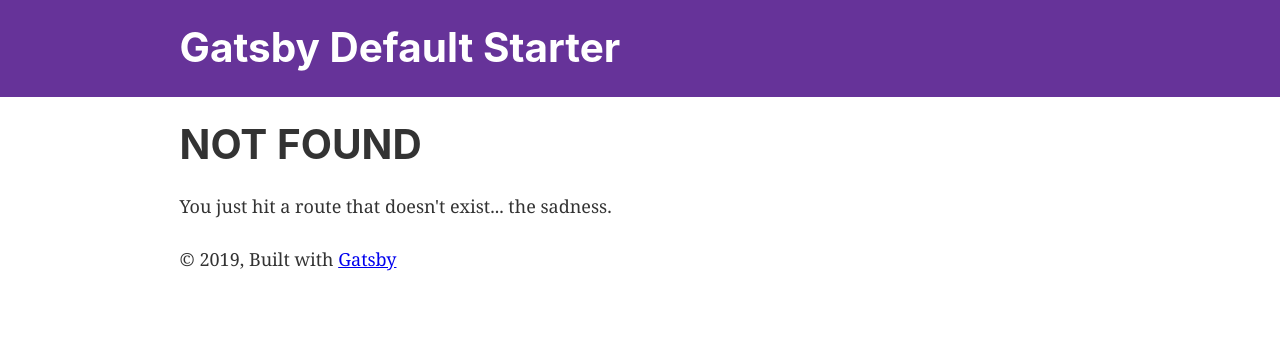
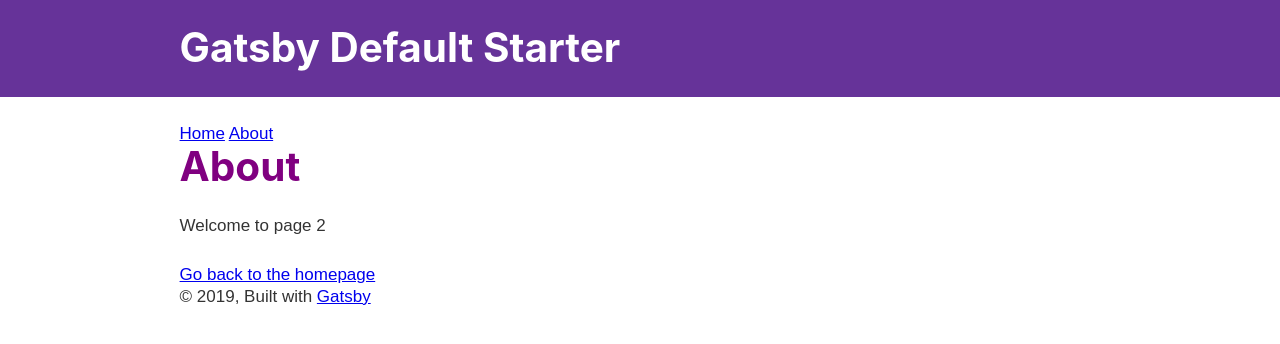
Before and after one commit to nisan250/gatsby-static-site, a Gatsby site: page /about in a window 1280 px wide. Before the commit this address had no page. Built offline with nearby package versions, Linux system fonts and the light colour scheme; Gatsby itself is replaced by a stand-in of ours.

Commit message:
adding module css for pages + global style(temp)

```diff
--- a/gatsby-browser.js
+++ b/gatsby-browser.js
@@ -5,3 +5,4 @@
  */
 
 // You can delete this file if you're not using it
+import "./src/styles/global.css";
--- a/src/pages/404.js
+++ b/src/pages/404.js
@@ -1,13 +1,13 @@
 import React from "react"
-
+import styles from "./404.module.css";
 import Layout from "../components/layout"
 import SEO from "../components/seo"
 
 const NotFoundPage = () => (
   <Layout>
     <SEO title="404: Not found" />
-    <h1>NOT FOUND</h1>
-    <p>You just hit a route that doesn&#39;t exist... the sadness.</p>
+    <h1 className={styles.header}>Page not found</h1>
+    <p>The Page you are looking for does not exists.</p>
   </Layout>
 )
 
--- /dev/null
+++ b/src/pages/404.module.css
@@ -0,0 +1,8 @@
+.header {
+    color: red;
+}
+
+.error-message {
+    font-size: 20px;
+    color: green;
+}
--- a/src/pages/page-2.js
+++ b/src/pages/about.js
@@ -1,13 +1,16 @@
 import React from "react"
 import { Link } from "gatsby"
-
+import styles from "./about.module.css";
 import Layout from "../components/layout"
 import SEO from "../components/seo"
 
 const SecondPage = () => (
   <Layout>
     <SEO title="Page two" />
-    <h1>Hi from the second page</h1>
+    <div>
+      <Link to="/">Home</Link> <Link to="/about/">About</Link>
+    </div>
+    <h1 className={styles.testy}>About</h1>
     <p>Welcome to page 2</p>
     <Link to="/">Go back to the homepage</Link>
   </Layout>
--- /dev/null
+++ b/src/pages/about.module.css
@@ -0,0 +1,3 @@
+.testy {
+    color: purple;
+}
--- a/src/pages/index.js
+++ b/src/pages/index.js
@@ -1,6 +1,6 @@
 import React from "react"
 import { Link } from "gatsby"
-
+import styles from "./index.module.css";
 import Layout from "../components/layout"
 import Image from "../components/image"
 import SEO from "../components/seo"
@@ -8,13 +8,16 @@ import SEO from "../components/seo"
 const IndexPage = () => (
   <Layout>
     <SEO title="Home" keywords={[`gatsby`, `application`, `react`]} />
-    <h1>Some Test</h1>
+    <div>
+      <Link to="/">Home</Link> <Link to="/about/">About</Link>
+    </div>
+    <h1 className={styles.test}>Spaghetti Western</h1>
     <p>Welcome to your new Gatsby site.</p>
     <p>Now go build something great.</p>
     <div style={{ maxWidth: `300px`, marginBottom: `1.45rem` }}>
       <Image />
     </div>
-    <Link to="/page-2/">Go to page 2</Link>
+
   </Layout>
 )
 
--- /dev/null
+++ b/src/pages/index.module.css
@@ -0,0 +1,3 @@
+.test {
+    color: orange;
+}
--- /dev/null
+++ b/src/styles/global.css
@@ -0,0 +1,6 @@
+body {
+    font-family: Arial, Helvetica, sans-serif;
+    font-size: 17px;
+    line-height: 22px;
+    margin: 0px;
+}
```
